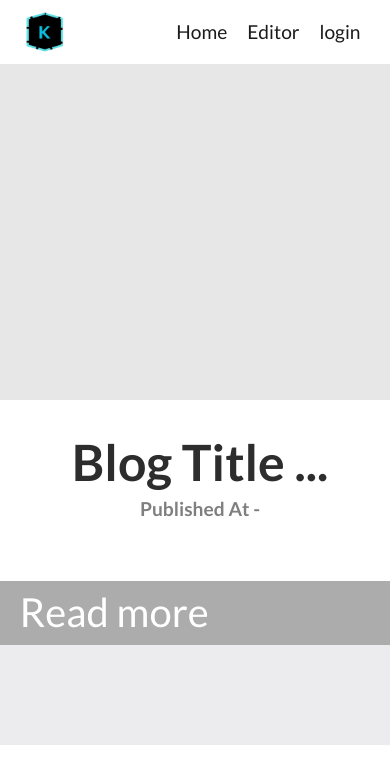
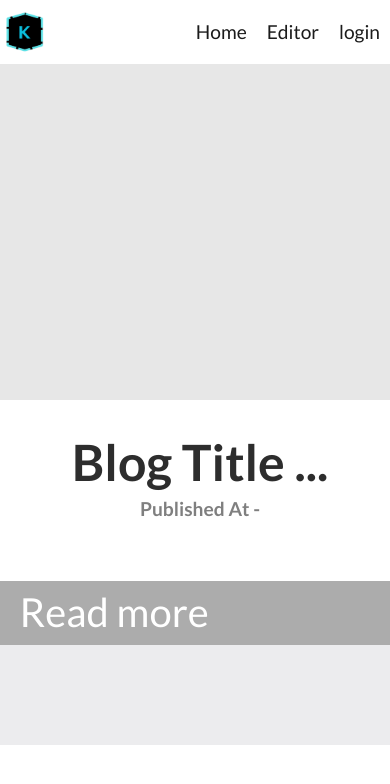
Before and after one commit to karan-078/bloginwebsite, a website: page public/blog.html in a window 390 px wide. Drawn offline with Linux system fonts and the light colour scheme; no server answers.

Commit message:
intial commi

```diff
--- a/public/css/home.css
+++ b/public/css/home.css
@@ -188,4 +188,15 @@ gap: 2rem;
         height: 3rem;
 
     }
+
+    .links-container{
+     margin-left: 2px;
+
+    }
+
+    .navbar{
+      padding: 0 0;
+      overflow: hidden;
+      overflow-x: scroll;
+    }
   }
```
